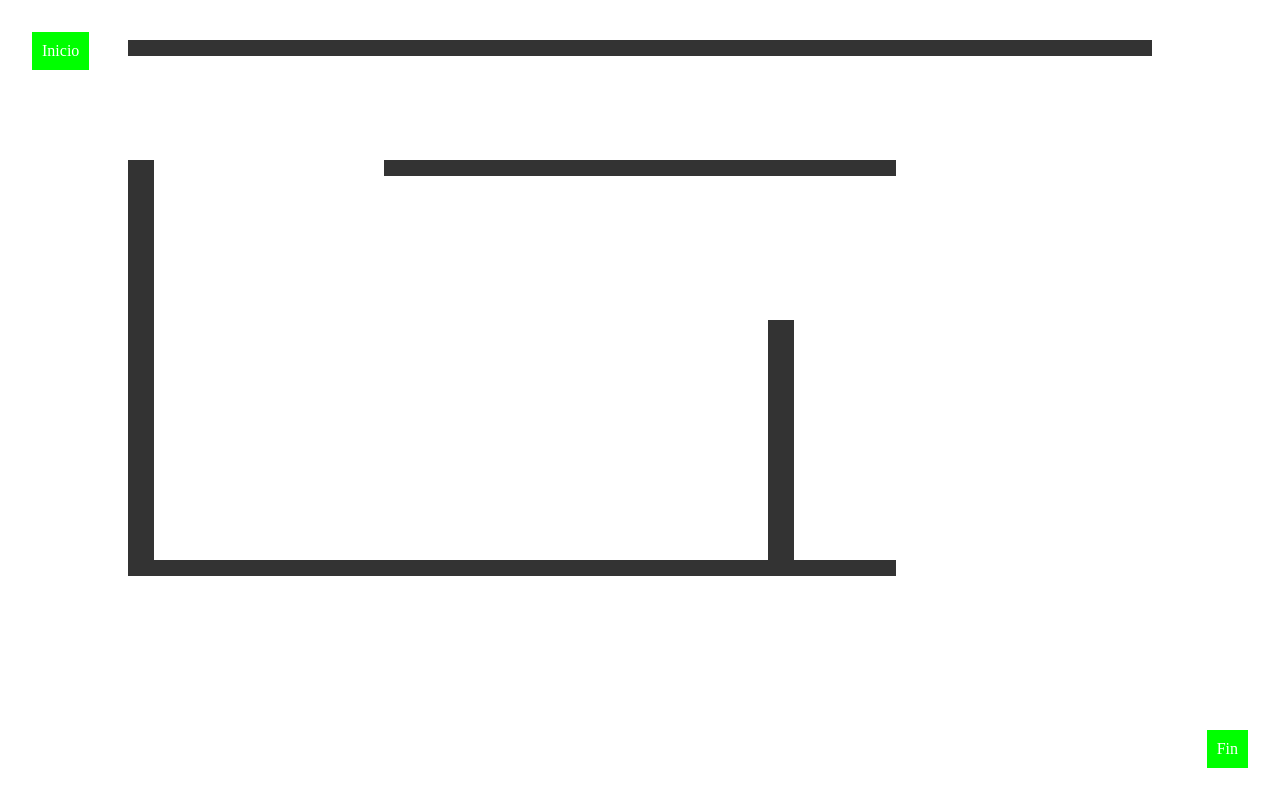
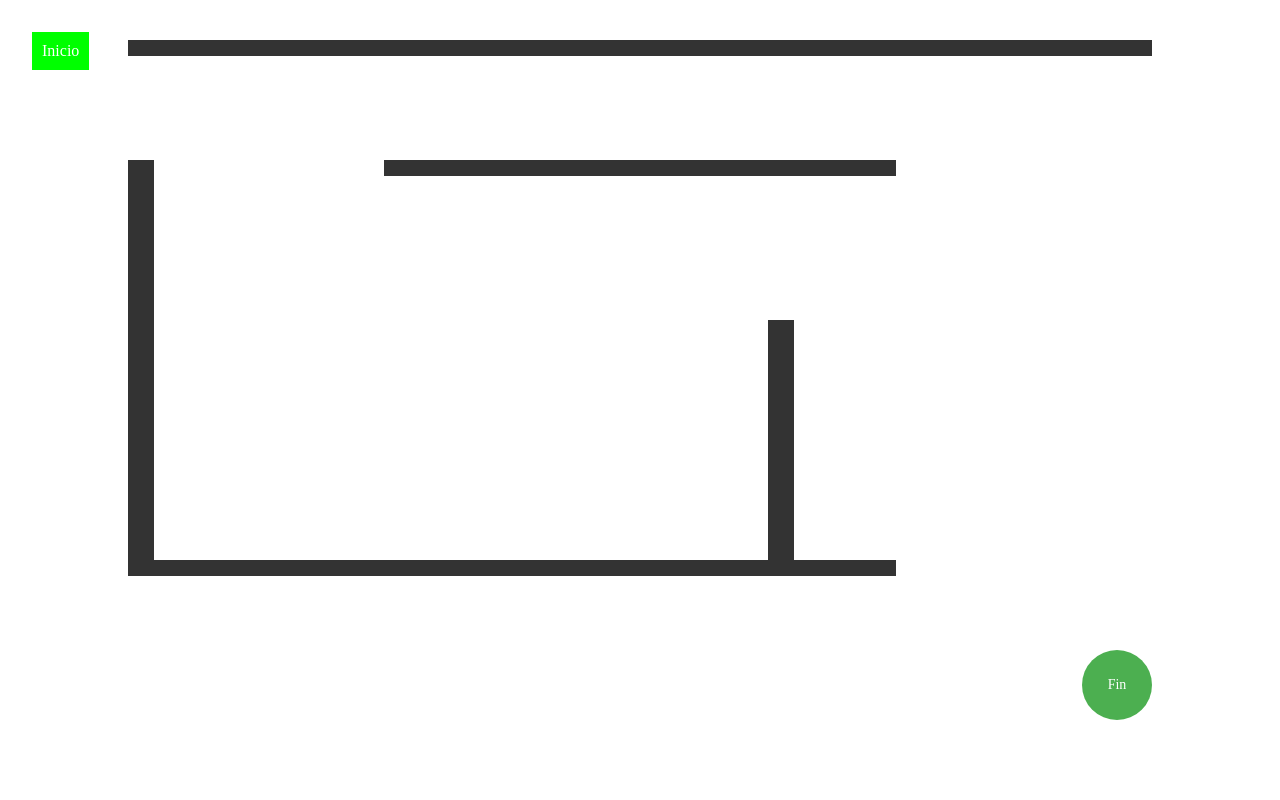
Before and after one commit to ivangc1/ivangc1.github.io, a plain HTML site: page index.html in a window 1280 px wide. Drawn offline with Linux system fonts and the light colour scheme.

Commit message:
Update estilo.css

```diff
--- a/estilo.css
+++ b/estilo.css
@@ -89,6 +89,17 @@ html, body {
 }
 
 #fin {
-    right: 4vmin;
-    bottom: 4vmin;
+    position: fixed; /* Cambia a posición fija para asegurar visibilidad */
+    bottom: 10%; /* Posiciona el botón hacia el final, pero dentro del viewport */
+    right: 10%; /* Mantiene el botón dentro del área visible */
+    width: 50px; /* Tamaño adecuado para interacción táctil */
+    height: 50px; /* Tamaño adecuado para interacción táctil */
+    background-color: #4CAF50; /* Color distintivo */
+    color: white;
+    border-radius: 50%; /* Estilo circular */
+    display: flex;
+    justify-content: center;
+    align-items: center;
+    font-size: 14px; /* Ajusta el tamaño del texto según sea necesario */
+    z-index: 1000; /* Asegura que esté por encima de otros elementos */
 }
```
